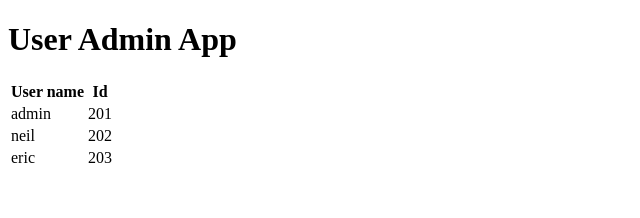
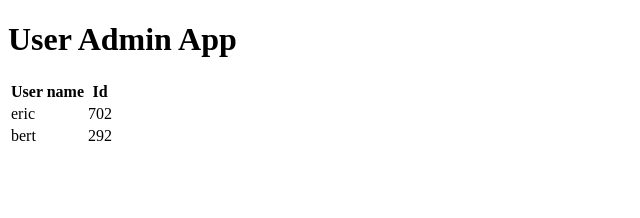
Before and after one commit to britton-sn1/UserAdminApp, an Angular app: page / in a window 1280 px wide. Shown: the top 218 px of the page, without its empty margins (0-640 px from the left). Built offline with nearby package versions, Linux system fonts and the light colour scheme.

Commit message:
Populating list of users from a service

```diff
--- a/src/app/app.component.html
+++ b/src/app/app.component.html
@@ -9,5 +9,5 @@
         <th>User name</th>
         <th>Id</th>
     </tr>
-    <tr *ngFor="let user of users"><td>{{user.username}}</td><td>{{user.id}}</td></tr>
+    <tr *ngFor="let user of getUsers()"><td>{{user.username}}</td><td>{{user.id}}</td></tr>
 </table>
--- a/src/app/app.component.ts
+++ b/src/app/app.component.ts
@@ -1,5 +1,21 @@
+import { NgModule, Inject } from '@angular/core';
+import { BrowserModule } from '@angular/platform-browser';
+import { HttpClientModule } from '@angular/common/http';
 import { Component } from '@angular/core';
 import { UserComponent } from './model/user/user.component';
+import { UserService } from './user.service';
+
+@NgModule({
+    imports: [
+        BrowserModule,
+        // import HttpClientModule after BrowserModule.
+        HttpClientModule,
+    ],
+    declarations: [
+        AppComponent,
+    ],
+    bootstrap: [AppComponent]
+})
 
 @Component({
     selector: 'app-root',
@@ -7,7 +23,16 @@ import { UserComponent } from './model/user/user.component';
     styleUrls: ['./app.component.css']
 })
 export class AppComponent {
-    users: UserComponent[] = [{ username: 'admin', id: 201 },{ username: 'neil', id: 202 },{ username: 'eric', id: 203 }];
+
+    users: UserComponent[];
 
     title = 'UserAdminApp';
+
+    constructor(private userService: UserService) { }
+
+    getUsers() {
+        console.warn('getting users');
+
+        return this.userService.getUsers(); // .subscribe((urs: UserComponent[]) => this.users = urs);
+    }
 }
--- a/src/app/model/user/user.component.ts
+++ b/src/app/model/user/user.component.ts
@@ -6,7 +6,6 @@ import { Component, OnInit } from '@angular/core';
     styleUrls: ['./user.component.css']
 })
 export class UserComponent implements OnInit {
-
     username: string;
     id: number;
 
--- a/src/app/user.service.ts
+++ b/src/app/user.service.ts
@@ -1,9 +1,20 @@
 import { Injectable } from '@angular/core';
+import { HttpClient } from '@angular/common/http';
 
 @Injectable({
-  providedIn: 'root'
+    providedIn: 'root'
 })
 export class UserService {
 
-  constructor() { }
+    constructor(
+        private http: HttpClient
+    ) { }
+
+    getUsers() {
+        return [{ username: 'eric', id: 702 },
+        { username: 'bert', id: 292 }];
+
+        // this.http.get('http://localhost:8080/UserAdminAppServer/UserAdminService');
+
+    }
 }
```
Also changed, not shown: src/app/app.module.ts (+8 -4 lines).
